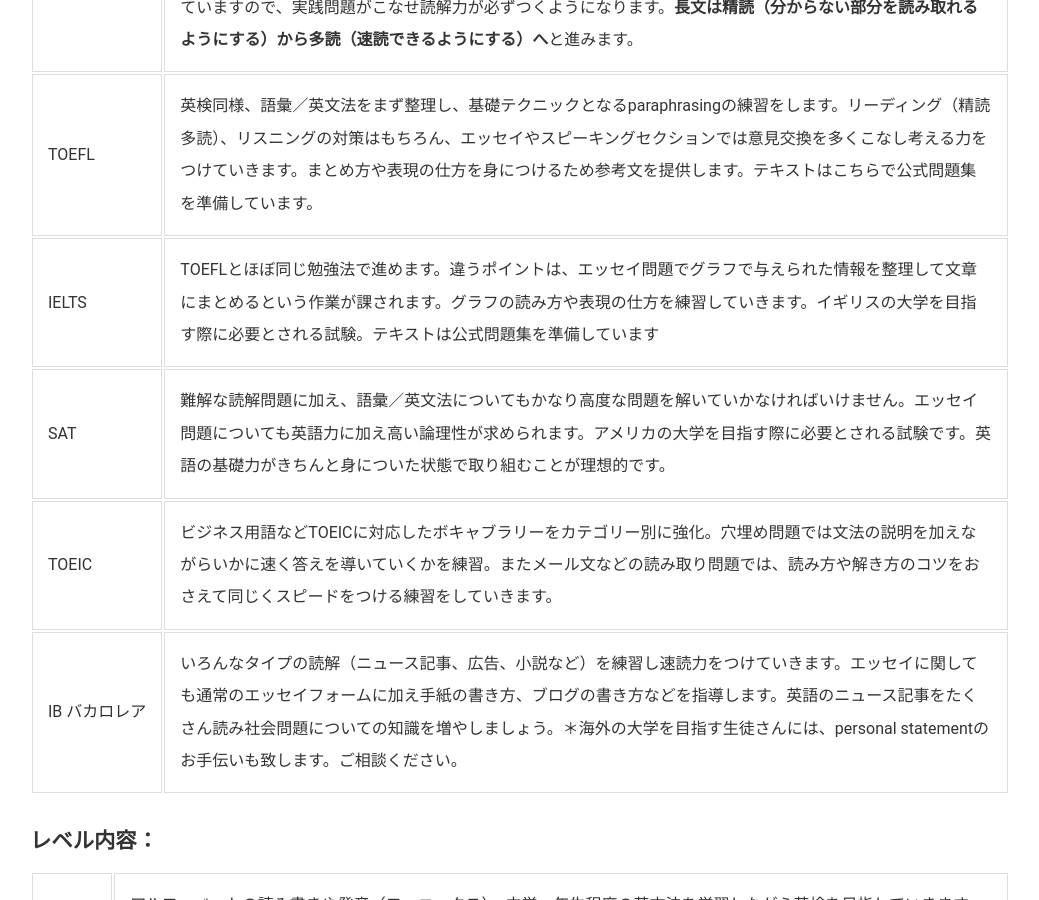
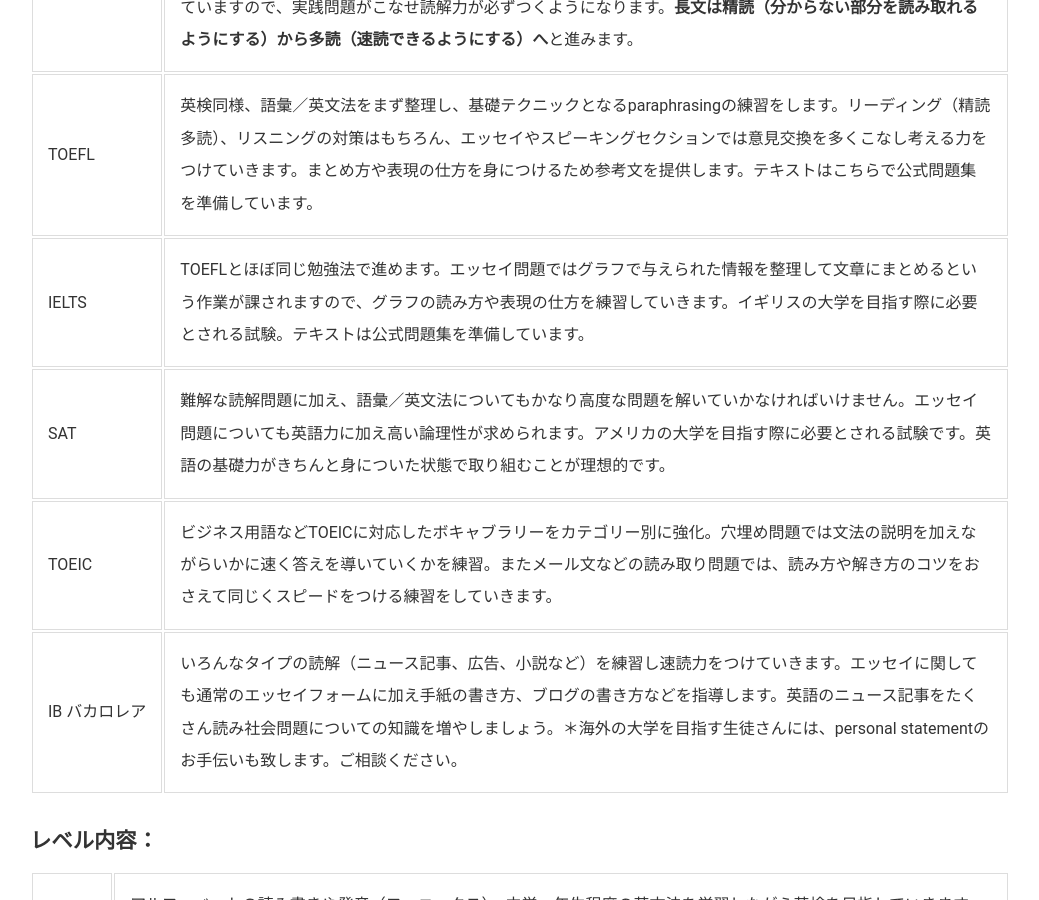
Before and after one commit to phocean/akispace, a Jekyll site: the page built from lessons.md, in a window 1280 px wide and 900 px high, scrolled down 489 px. Shown: the whole window, without its empty margins (120-1159 px from the left). Built offline with Jekyll 4.4.1, drawn with Linux system fonts in a browser that asks for light colours.

Commit message:
Update lessons.md

```diff
--- a/lessons.md
+++ b/lessons.md
@@ -25,7 +25,7 @@
 </tr>
 <tr>
 <td nowrap>IELTS</td>
-<td>TOEFLとほぼ同じ勉強法で進めます。違うポイントは、エッセイ問題でグラフで与えられた情報を整理して文章にまとめるという作業が課されます。グラフの読み方や表現の仕方を練習していきます。イギリスの大学を目指す際に必要とされる試験。テキストは公式問題集を準備しています</td>
+<td>TOEFLとほぼ同じ勉強法で進めます。エッセイ問題ではグラフで与えられた情報を整理して文章にまとめるという作業が課されますので、グラフの読み方や表現の仕方を練習していきます。イギリスの大学を目指す際に必要とされる試験。テキストは公式問題集を準備しています。</td>
 </tr>
 <tr>
 <td nowrap>SAT</td>
```
